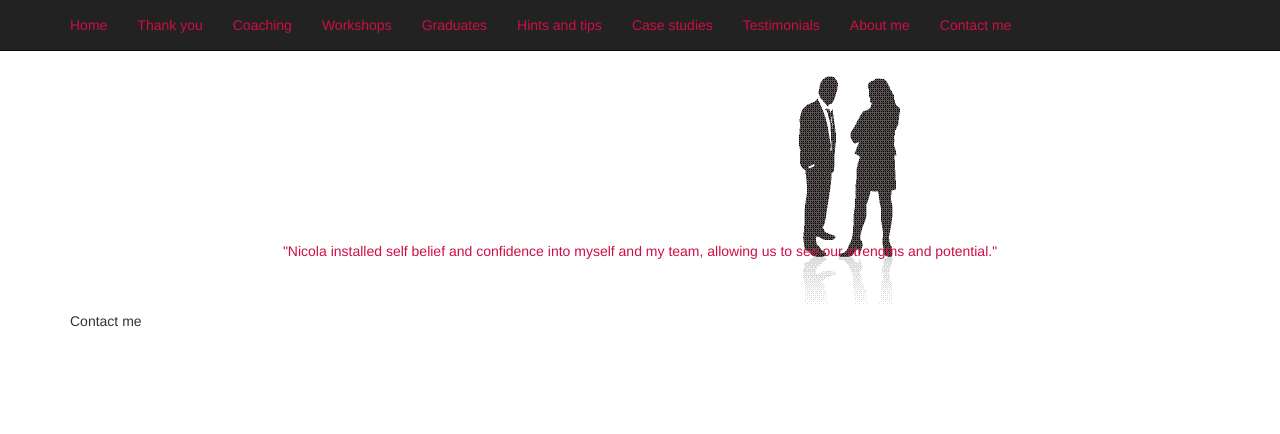
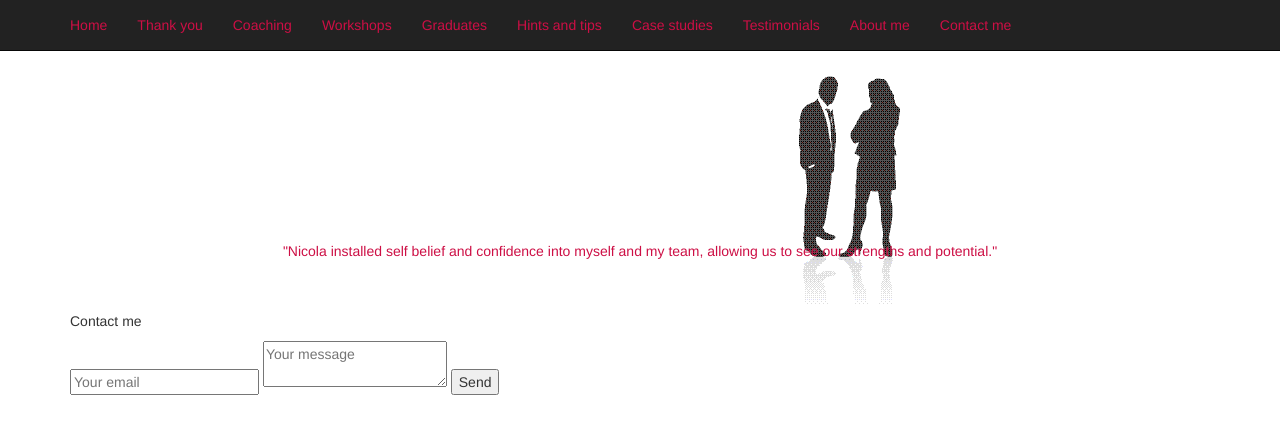
Before and after one commit to quimarche/nicolaatkins.com, a Jekyll site: the page built from contactme.html, in a window 1280 px wide. Shown: the top 434 px of the page. Built offline with Jekyll 4.4.1, drawn with Linux system fonts in a browser that asks for light colours; nearby versions of some CDN libraries.

Commit message:
Add bare-bones contact form.

```diff
--- a/contactme.html
+++ b/contactme.html
@@ -3,3 +3,12 @@ position: 9
 title: Contact me
 ---
 <p>Contact me</p>
+<form action="http://formspree.io/chris@nicolaatkins.com" method="post">
+    <input name="email" placeholder="Your email" type="email">
+    <textarea name="body" placeholder="Your message"></textarea>
+    <input type="submit" value="Send">
+    <input name="_cc" type="hidden" value="chris@nicolaatkins.com">
+    <input name="_gotcha" type="text" style="display:none">
+    <input name="_next" type="hidden" value="thankyou.html">
+    <input name="_subject" type="hidden" value="Contact me">
+</form>
```
